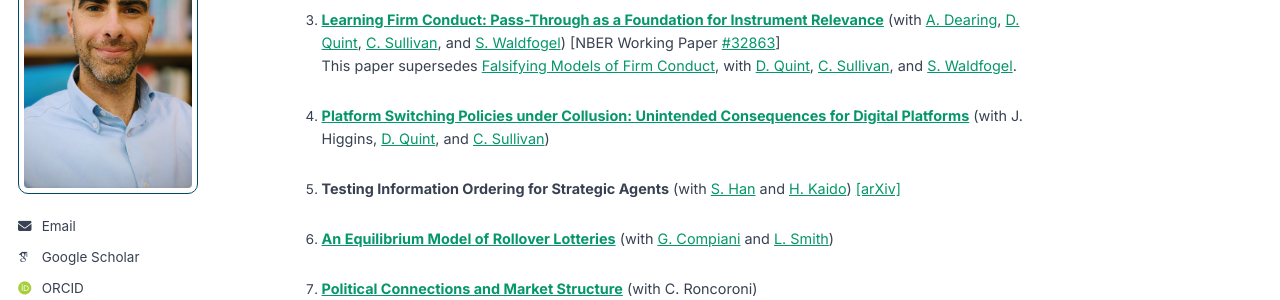
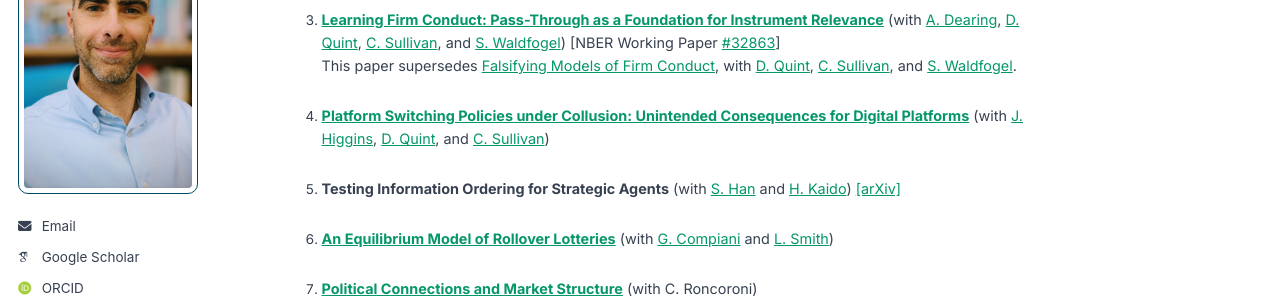
Before and after one commit to LorenzoMagnolfi/Lorenzomagnolfi.github.io, a Jekyll site: the page built from _pages/about.md, in a window 1280 px wide and 900 px high, scrolled down 1102 px. Shown: the part 153-453 px from the top of the window. Built offline with Jekyll 4.4.1, drawn with Linux system fonts in a browser that asks for light colours; some web fonts are replaced; a script that is not in the unit is left out; part of the change alters nothing that is shown.

```diff
--- a/_pages/about.md
+++ b/_pages/about.md
@@ -53,7 +53,7 @@ Here is my [CV](files\cv_2025.pdf).
 3. [**Learning Firm Conduct: Pass-Through as a Foundation for Instrument Relevance**](/files/papers/LearningFirmConduct.pdf) (with [A. Dearing](https://business.cornell.edu/faculty-research/faculty/aed237/), [D. Quint](https://users.ssc.wisc.edu/~dquint/), [C. Sullivan](https://sites.google.com/view/christopher-sullivan), and [S. Waldfogel](https://www.swaldfogel.com/)) [NBER Working Paper [#32863](https://www.nber.org/papers/w32863)] <br>
 This paper supersedes [Falsifying Models of Firm Conduct](/files/papers/FalsifyingFirmConduct.pdf), with [D. Quint](https://users.ssc.wisc.edu/~dquint/), [C. Sullivan](https://sites.google.com/view/christopher-sullivan), and [S. Waldfogel](https://www.swaldfogel.com/).
 
-4. [**Platform Switching Policies under Collusion: Unintended Consequences for Digital Platforms**](files/papers/PlatformCollusion.pdf) (with J. Higgins, [D. Quint](https://users.ssc.wisc.edu/~dquint/), and [C. Sullivan](https://sites.google.com/view/christopher-sullivan))
+4. [**Platform Switching Policies under Collusion: Unintended Consequences for Digital Platforms**](files/papers/PlatformCollusion.pdf) (with [J. Higgins](https://econ.wisc.edu/staff/higgins-john/), [D. Quint](https://users.ssc.wisc.edu/~dquint/), and [C. Sullivan](https://sites.google.com/view/christopher-sullivan))
 
 5. **Testing Information Ordering for Strategic Agents** (with [S. Han](https://sukjinhan.com/info-1) and [H. Kaido](https://people.bu.edu/hkaido/))  [[arXiv]](https://arxiv.org/abs/2402.19425)
 
```
